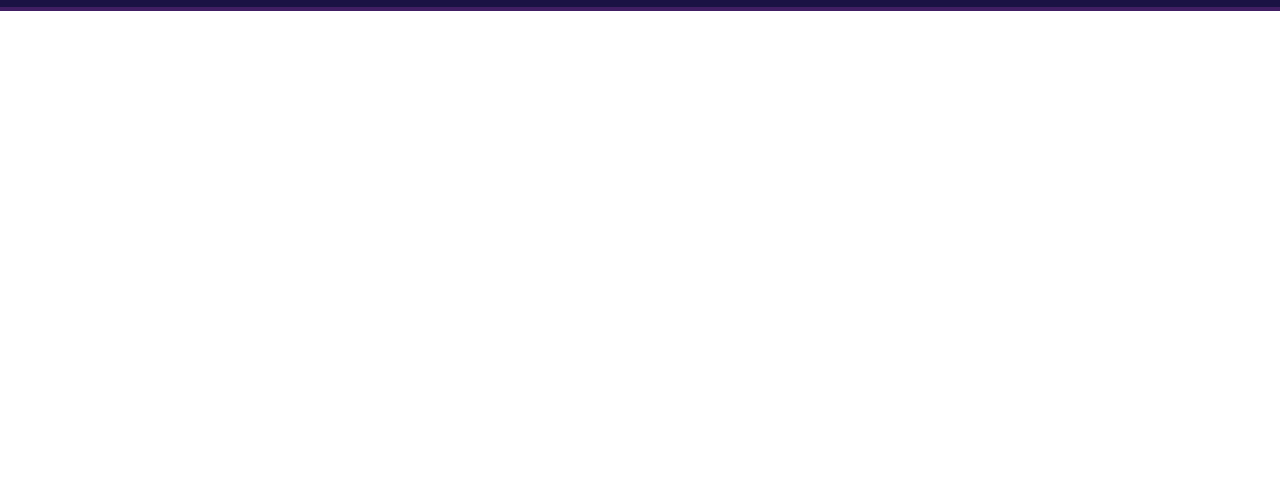
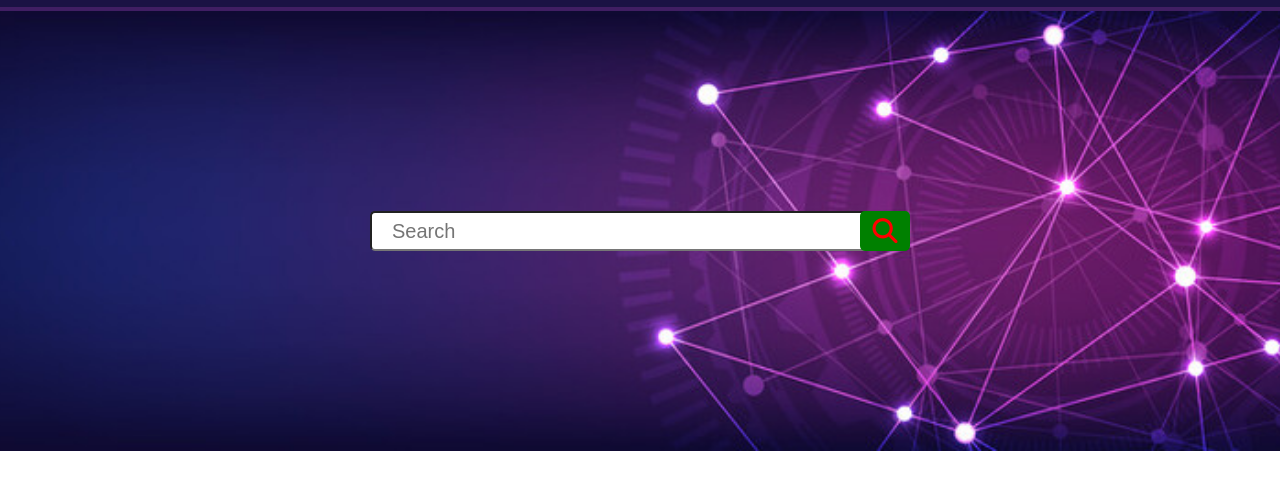
Before and after one commit to saidur413/multiple-pages-website, a plain HTML site: page index.html in a window 1280 px wide. Shown: the part 56-546 px from the top of the page. Drawn offline with Linux system fonts and the light colour scheme.

Commit message:
main adde

```diff
--- a/index.html
+++ b/index.html
@@ -4,6 +4,8 @@
     <meta charset="UTF-8">
     <meta name="viewport" content="width=device-width, initial-scale=1.0">
     <title>Multiple Pages Website</title>
+    <!-- Fontawesome Link -->
+    <script src="https://kit.fontawesome.com/efb78c7a97.js" crossorigin="anonymous"></script>
     <!-- External CSS Link -->
     <link rel="stylesheet" href="style.css">
 </head>
@@ -20,5 +22,13 @@
             <li><a href="#">About Us</a></li>
         </ul>
     </nav>
+    <header>
+        <div class="searchBox-icon-parent">
+            <input type="search" name="search" id="search" placeholder="Search">
+            <div>
+                <i class="fas fa-search"></i>
+            </div>
+        </div>
+    </header>
 </body>
 </html>
--- a/style.css
+++ b/style.css
@@ -34,3 +34,35 @@ nav ul li a:hover {
     background-color: black;
     border-radius: 5px;
 }
+header {
+    background-image: url('images/website\ banner.jpg');
+    background-repeat: no-repeat;
+    background-position: center center;
+    background-size: cover;
+    padding: 200px 0;
+}
+.searchBox-icon-parent {
+    display: flex;
+    justify-content: center;
+    align-items: center;
+}
+.searchBox-icon-parent input {
+    width: 500px;
+    height: 40px;
+    font-size: 20px;
+    padding: 5px 20px;
+    border-radius: 5px;
+}
+.searchBox-icon-parent i {
+    background-color: green;
+    color: red;
+    font-size: 25px;
+    height: 40px;
+    width: 50px;
+    display: flex;
+    justify-content: center;
+    align-items: center;
+    border-radius: 5px;
+    cursor: pointer;
+    margin-left: -10px;
+}
```
